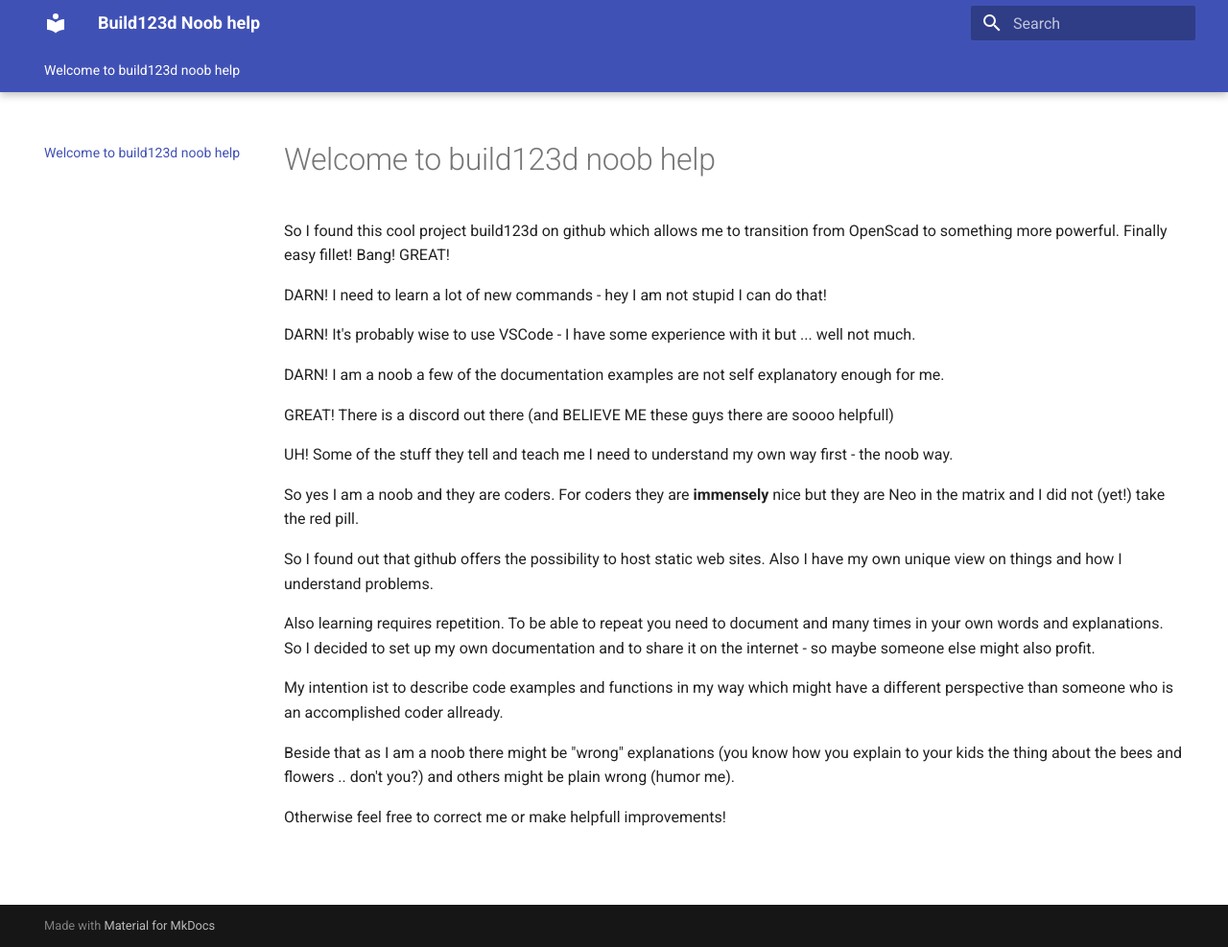
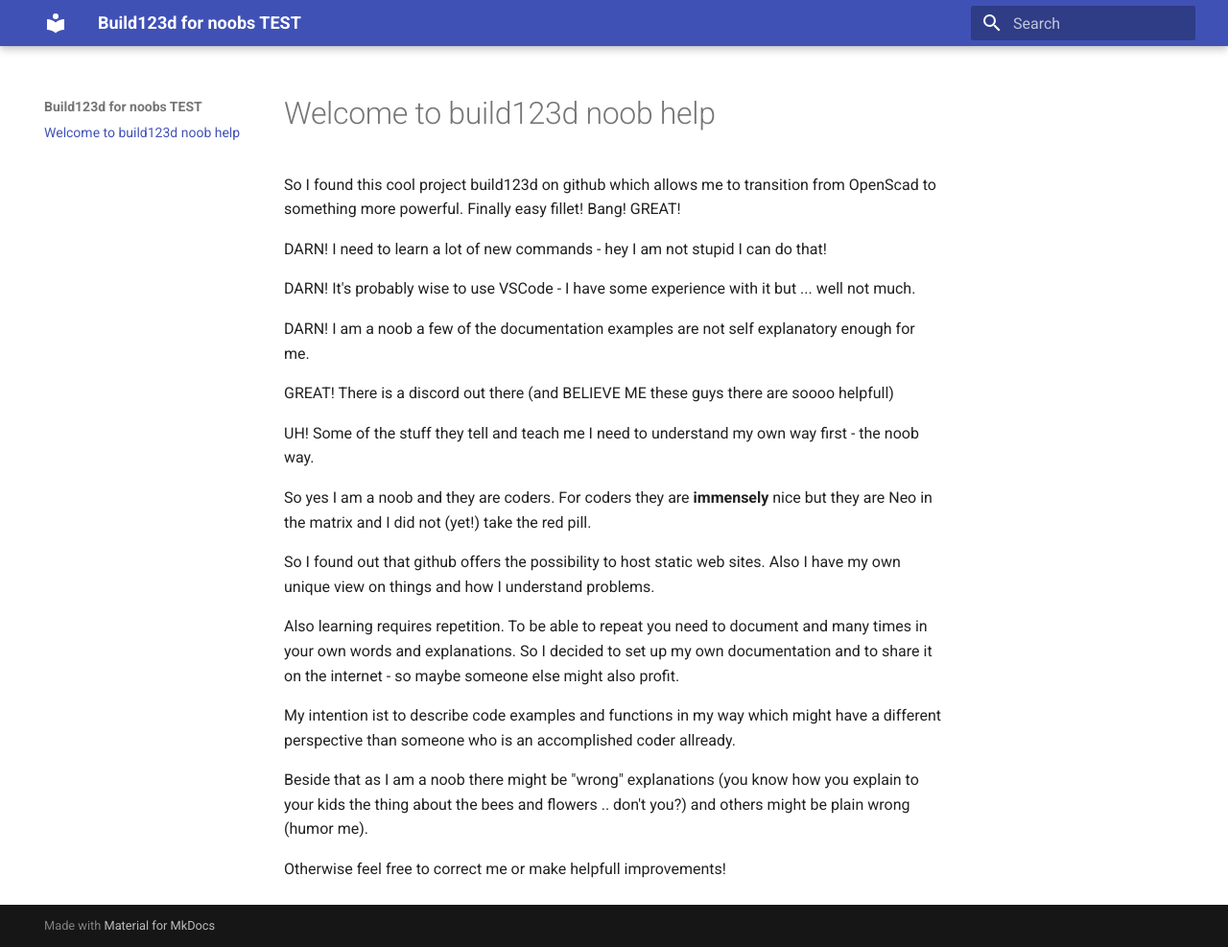
Before and after one commit to CePeU/Testdocs, an MkDocs documentation site: the page built from docs/Index.md, in a window 1280 px wide and 987 px high. Shown: the whole window at 96% size. Built offline with MkDocs 1.6.1 and Material for MkDocs 9.7.7, drawn with Linux system fonts in a browser that asks for light colours; plug-ins that fetch from the network failed and are left out.

Commit message:
Update mkdocs.yml

```diff
--- a/mkdocs.yml
+++ b/mkdocs.yml
@@ -1,22 +1,22 @@
-site_name: Build123d Noob help
-site_url: https://github.com/CePeU/build123d
+site_name: Build123d for noobs TEST
+site_url: https://cepeu.github.io/Testdocs
 
 theme:
     name: material
-    repo_url: https://github.com/CePeU/build123d
+    #repo_url: https://github.com/CePeU/build123d
     features:
         #- search.highlight # Highlight all occurences of search after selecting link
-        - search.share # allows for a share button after searching
+        #- search.share # allows for a share button after searching
         #- header.autohide # hides the header uppon scrolling use for more screen size?
-        - content.code.copy # Renders a copy button in the code block
-        - content.code.select
-        - content.code.annotate
+        #- content.code.copy # Renders a copy button in the code block
+        #- content.code.select
+        #- content.code.annotate
         - navigation.path
-        - toc.integrate # Integrates the left side table of content into the navigation to the right
+        #- toc.integrate # Integrates the left side table of content into the navigation to the right
         #- toc.follow # Not sure yet what it does
-        - navigation.top # Back to top button is rendered uppon startin to scroll back to top
-        - navigation.tabs # top-level sections are rendered at the TOP in a menu layer below the header for viewports above 1220px, but remain as-is on mobile
-        - navigation.tabs.sticky # scrolling does not "hide" tabs
+        #- navigation.top # Back to top button is rendered uppon startin to scroll back to top
+        #- navigation.tabs # top-level sections are rendered at the TOP in a menu layer below the header for viewports above 1220px, but remain as-is on mobile
+        #- navigation.tabs.sticky # scrolling does not "hide" tabs
         #- navigation.sections # groups first/second level into groups but disables folding. Looks nice but gets too long
         #- navigation.expands # will expand alls collapsed subsection as default
         #- navigation.prune # Will need to considere if site gets above 100+ pages
@@ -36,5 +36,5 @@
 plugins:
   - search: # Enables search. If plugins are used search must be explicitly enabled
         lang: en # the site language will be english so searching in english makes sense
+  #- privacy # Loads all external assets before build
   - roamlinks # Plugin for translating markdown links to local and external links
-  - privacy # Loads all external assets before build
```
